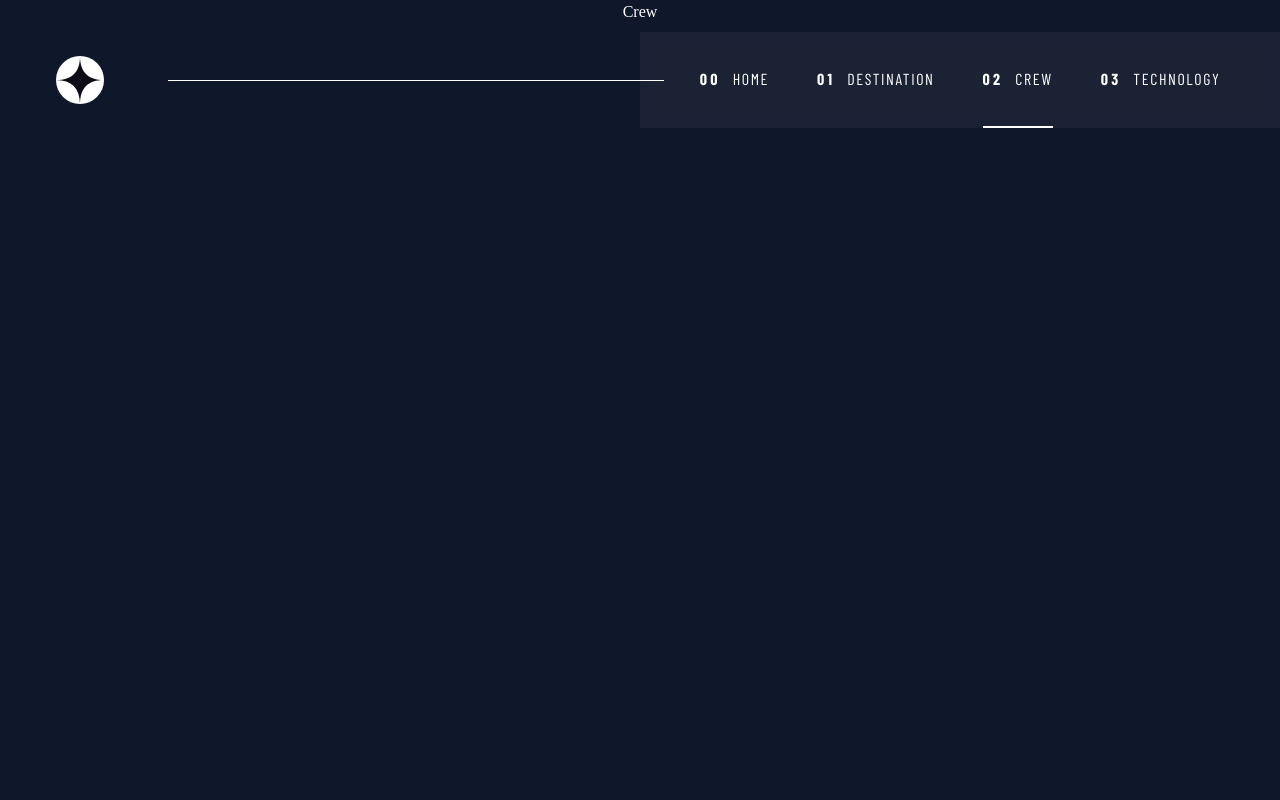
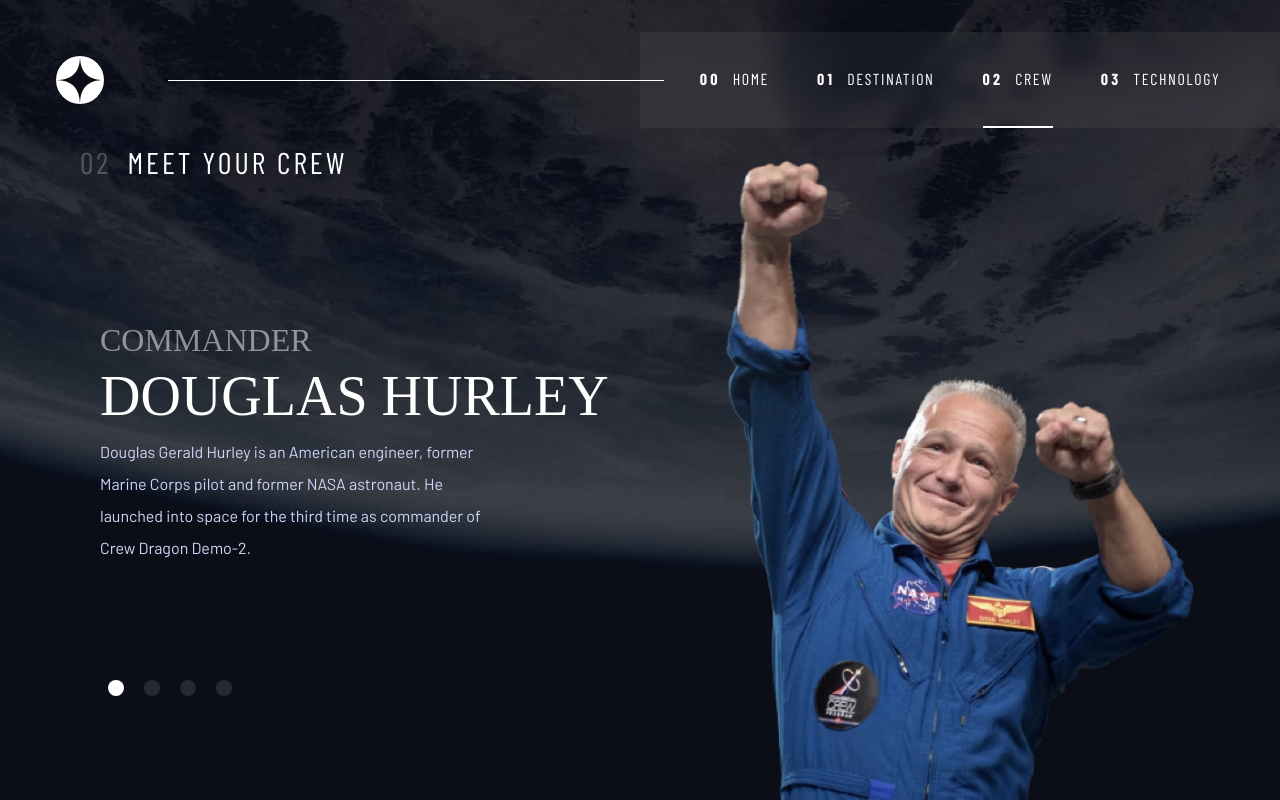
Before and after one commit to Alexjoshua14/Space-Tourism, a Next.js app: page /crew in a window 1280 px wide. Built offline with nearby package versions, Linux system fonts and the light colour scheme; a web font is replaced by a local one.

Commit message:
Implement crew page for desktop screen size

```diff
--- /dev/null
+++ b/src/app/crew/detailsWrapper.tsx
@@ -0,0 +1,45 @@
+'use client'
+
+import { FC, useState } from 'react'
+import Image from 'next/image'
+import CrewDetail from '@/components/crewDetail'
+
+interface DetailsWrapperProps {
+  crew:
+  {
+    name: string,
+    images: {
+      png: string,
+      webp: string
+    },
+    role: string,
+    bio: string,
+  }[]
+
+}
+
+const DetailsWrapper: FC<DetailsWrapperProps> = ({ crew }) => {
+  const [crewIndex, setCrewIndex] = useState(0)
+
+  return (
+    <section className="flex-1 grid grid-rows-[1fr_3fr] md:grid-rows-[1fr_2fr] gap-2 sm:gap-8 lg:grid-rows-1 lg:grid-cols-2">
+      <div className="absolute bottom-0  lg:right-0 min-h-[100px] h-1/2 lg:h-4/5 w-1/2 place-self-center grid place-content-center">
+        <Image src={crew[crewIndex].images.webp} alt={`Image of crew member: ${crew[crewIndex].name}`} fill className="object-contain aspect-square" quality={100} />
+      </div>
+      <div className="md:min-w-[500px] lg:w-full h-1/3 lg:h-full px-5 flex flex-col gap-6 sm:gap-12 items-center lg:items-start lg:justify-end">
+        <CrewDetail {...crew[crewIndex]} />
+        <ul className="flex gap-1 text-secondary">
+          {crew.map((crew, index) => (
+            <li key={`crew-member-${crew.name}`}>
+              <button onClick={() => setCrewIndex(index)} className="w-full h-full p-2">
+                <div className={`h-4 w-4 rounded-full transition-all ${crewIndex === index ? "bg-white" : "bg-[#979797]/20 hover:bg-[#979797]/75"}`} />
+              </button>
+            </li>
+          ))}
+        </ul>
+      </div>
+    </section>
+  )
+}
+
+export default DetailsWrapper
--- a/src/app/crew/page.tsx
+++ b/src/app/crew/page.tsx
@@ -1,8 +1,20 @@
+import Background from "@/components/background/crewBackground"
+import DetailsWrapper from "./detailsWrapper"
+import data from '@/data/data.json' assert { type: "json" };
 
 export default function Crew() {
+  const crew = data.crew
+
   return (
-    <main className="flex min-h-screen flex-col items-center justify-between">
-      Crew
-    </main>
+    <>
+      <Background />
+      <main className="flex min-h-[90vh] flex-col justify-start gap-2 px-4 sm:px-20 pt-16 sm:pt-36 pb-1 sm:pb-4">
+        <div className="flex justify-center md:justify-start gap-4 tracking-widest font-header sm:text-3xl whitespace-nowrap">
+          <p className="text-white/25">02</p>
+          <h1 className="font-light">{`Meet your crew`.toUpperCase()}</h1>
+        </div>
+        <DetailsWrapper crew={crew} />
+      </main>
+    </>
   )
 }
--- /dev/null
+++ b/src/components/background/crewBackground.tsx
@@ -0,0 +1,22 @@
+import { FC } from 'react'
+import Image from 'next/image'
+
+import desktopBackground from '@/../public/assets/crew/background-crew-desktop.jpg'
+import tabletBackground from '@/../public/assets/crew/background-crew-tablet.jpg'
+import mobileBackground from '@/../public/assets/crew/background-crew-mobile.jpg'
+
+interface BackgroundProps {
+
+}
+
+const Background: FC<BackgroundProps> = ({ }) => {
+  return (
+    <>
+      <Image src={desktopBackground} fill sizes="100vw" alt="background" placeholder='blur' className="-z-40 absolute object-cover hidden lg:block" quality={100} priority />
+      <Image src={tabletBackground} fill sizes="100vw" alt="background" placeholder='blur' className="-z-40 absolute object-cover hidden md:block lg:hidden" quality={100} priority />
+      <Image src={mobileBackground} fill sizes="100vw" alt="background" placeholder='blur' className="-z-40 absolute object-cover md:hidden" quality={100} priority />
+    </>
+  )
+}
+
+export default Background
--- /dev/null
+++ b/src/components/crewDetail.tsx
@@ -0,0 +1,27 @@
+import { FC } from 'react'
+
+interface CrewDetailProps {
+  name: string,
+  bio: string,
+  role: string
+}
+
+const CrewDetail: FC<CrewDetailProps> = ({ name, bio, role }) => {
+  return (
+    <div className="h-full max-h-[300px] min-w-fit w-full grid grid-rows-[1fr_1fr_8fr] gap-6 text-center lg:text-left">
+      <h3 className="text-[32px] leading-8 text-serif text-white/50">
+        {role.toUpperCase()}
+      </h3>
+      <h2 className="text-[56px] leading-8 text-serif font-light whitespace-nowrap">
+        {name.toUpperCase()}
+      </h2>
+      <div className="w-4/5">
+        <p className="font-sans text-secondary leading-relaxed sm:leading-loose">
+          {bio}
+        </p>
+      </div>
+    </div>
+  )
+}
+
+export default CrewDetail
```
